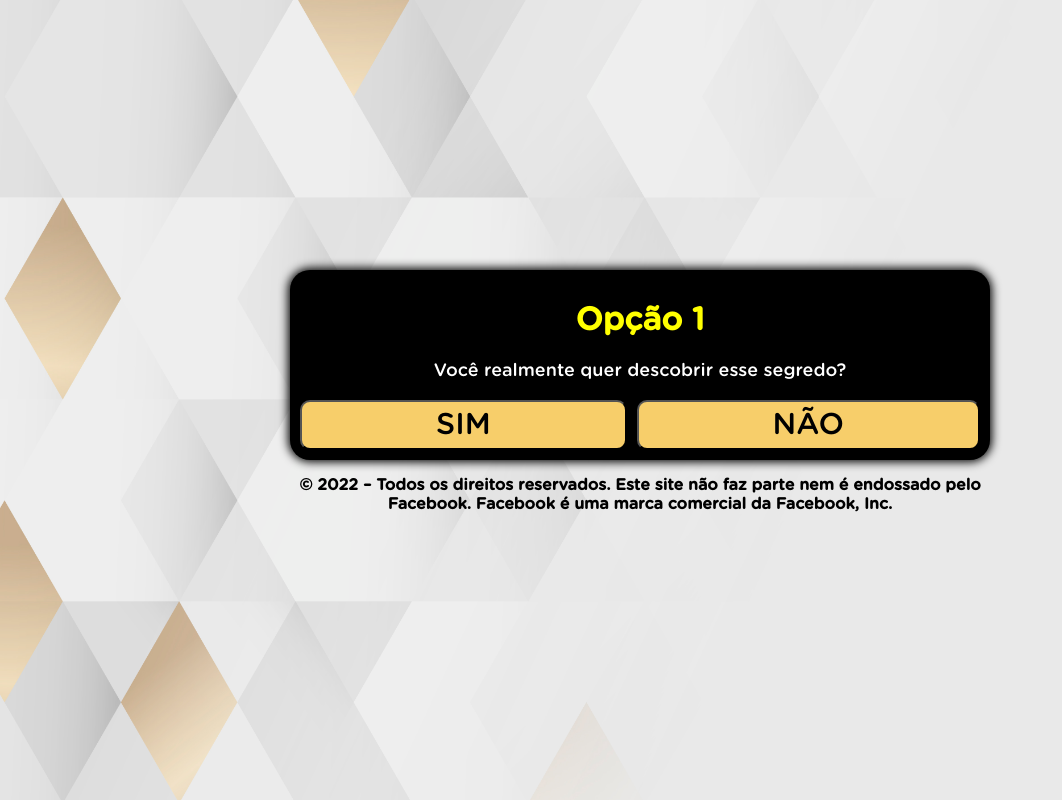
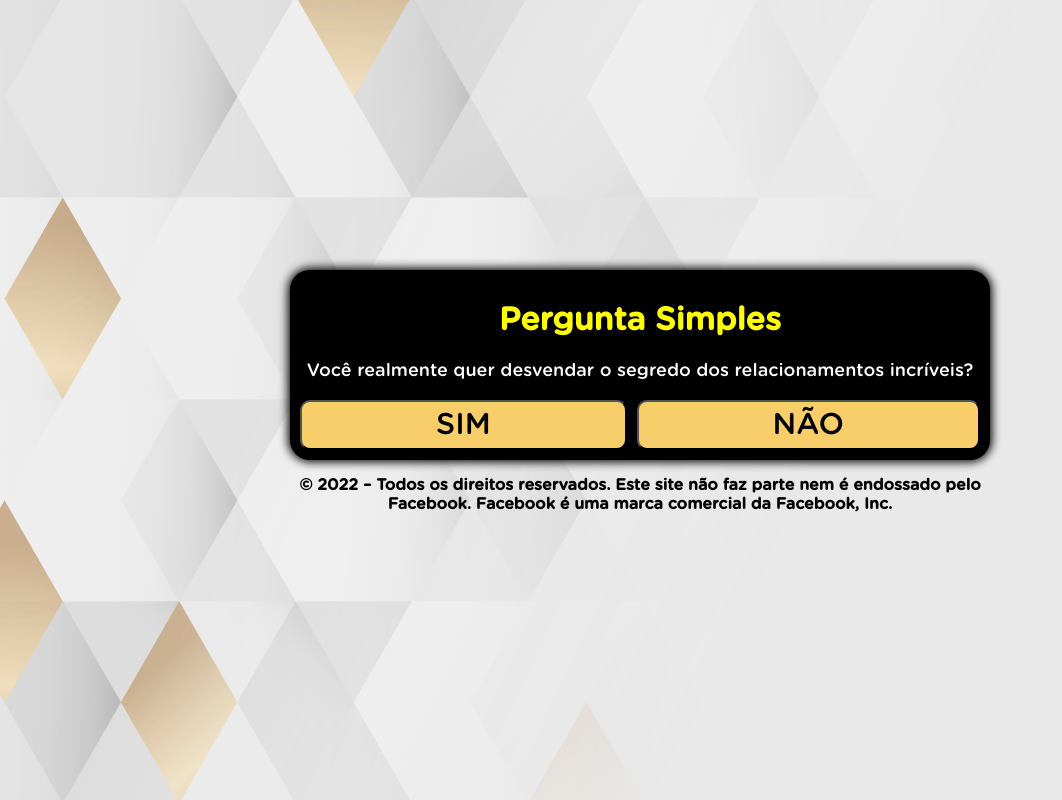
Before and after one commit to joaoaelson/sandraslvp2.store, a plain HTML site: page ps/index.html in a window 1280 px wide. Shown: the whole page, without its empty margins (0-1062 px from the left). Drawn offline with Linux system fonts and the light colour scheme.

Commit message:
Update index.html

```diff
--- a/ps/index.html
+++ b/ps/index.html
@@ -83,8 +83,8 @@
 <div class="black">
 <div id="primeira">
 <div class="question">
-<h1>Opção 1</h1>
-<p>Você realmente quer descobrir esse segredo?</p>
+<h1>Pergunta Simples</h1>
+<p>Você realmente quer desvendar o segredo dos relacionamentos incríveis?</p>
 </div>
 <div class="answer">
 <button class="btn" onclick="segunda()">SIM</button>
@@ -93,8 +93,8 @@
 </div>
 <div id="segunda" class="hide">
 <div class="question">
-<h1>Opção 2</h1>
-<p>Você promete que não vai revelar este método para ninguém, e nem usá-lo para brincar com os sentimentos de homens?</p>
+<h1>Pergunta Simples</h1>
+<p>Promete que não vai revelar este método para ninguém, e nem usá-lo para brincar com os sentimentos das pessoas?</p>
 </div>
 <div class="answer">
 <button class="btn" onclick="terceira()">SIM</button>
@@ -103,7 +103,7 @@
 </div>
 <div id="terceira" class="hide">
 <div class="question">
-<h1>Opção 3</h1>
+<h1>Última Pergunta</h1>
 <p>O vídeo a seguir tem um limite de mulheres que podem assistir ao mesmo tempo... Você pretende assistir até o fim?</p>
 </div>
 <div class="answer">
```
